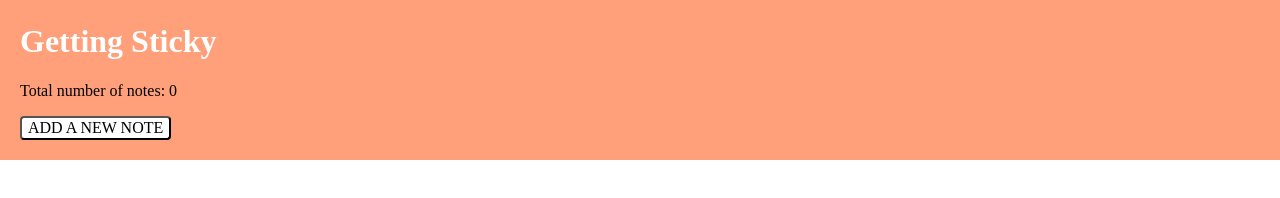
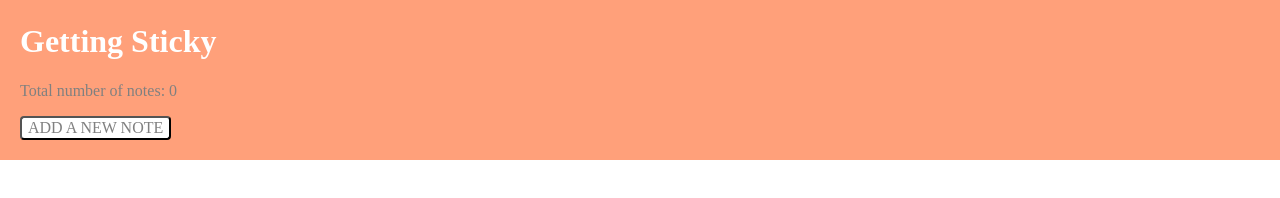
Before and after one commit to secretagentan/lab-w02d03-js-sticky-notes, a plain HTML site: page index.html in a window 1280 px wide. Drawn offline with nearby package versions, Linux system fonts and the light colour scheme.

Commit message:
changes button text color

```diff
--- a/index.html
+++ b/index.html
@@ -8,9 +8,9 @@
     <div id="main">
       <h1>Getting Sticky</h1>
 
-      <p class="counter">Total number of notes: <span id="total">0</span></p>
+      <p id="counter">Total number of notes: <span id="total">0</span></p>
 
-      <button class="new-sticky" type="button">ADD A NEW NOTE</button>
+      <button class="new-sticky" type="button" style="color:gray">ADD A NEW NOTE</button>
 
     </div>
 
--- a/style.css
+++ b/style.css
@@ -5,8 +5,10 @@ body {
 h1 {
   color: white;
 }
-button {
-  /*margin: 10px;*/
+#counter {
+  color: gray;
+}
+.new-sticky {
   background: white;
   border-radius: 4px
 }
@@ -19,7 +21,6 @@ button {
   height: 300px;
 }
 .sticky {
-  /*position: static;*/
   height: 130px;
   width: 130px;
   background: gold;
```
